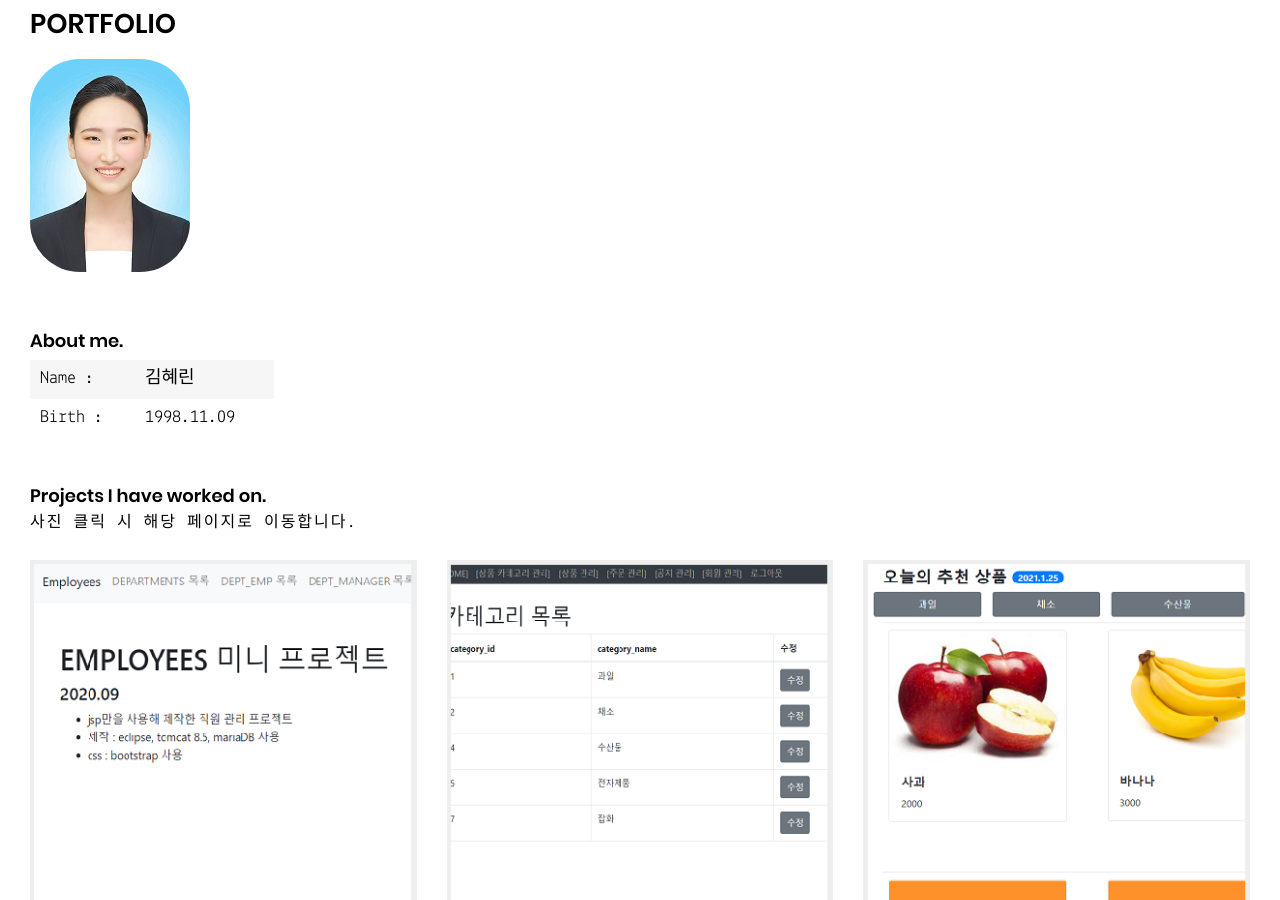
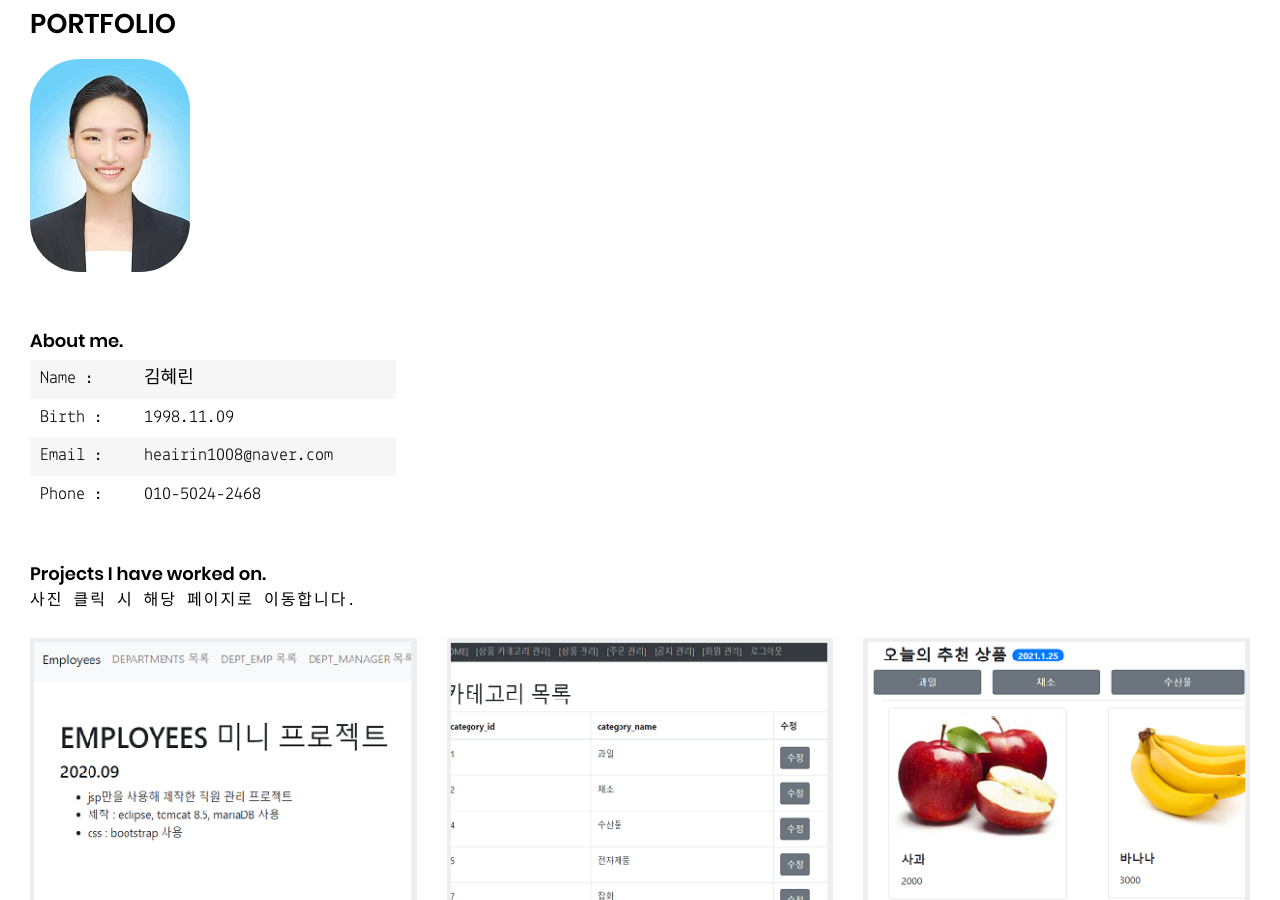
Before and after one commit to heairin1008/heairin1008.github.io, a Jekyll site: the page built from index.html, in a window 1280 px wide and 900 px high. Built offline with Jekyll 4.4.1, drawn with Linux system fonts in a browser that asks for light colours.

Commit message:
Update index.html

```diff
--- a/index.html
+++ b/index.html
@@ -15,7 +15,7 @@
 		<section class="intro">
 			<div class="container">
 				<h3>About me.</h3>
-				<table style="width:20%;">
+				<table style="width:30%;">
 					<tr>
 						<td>Name : </td>
 						<td>김혜린</td>
@@ -23,6 +23,14 @@
 					<tr>
 						<td>Birth : </td>
 						<td>1998.11.09</td>
+					</tr>
+					<tr>
+						<td>Email : </td>
+						<td>heairin1008@naver.com</td>
+					</tr>
+					<tr>
+						<td>Phone : </td>
+						<td>010-5024-2468</td>
 					</tr>
 				</table>
 			</div>
```
